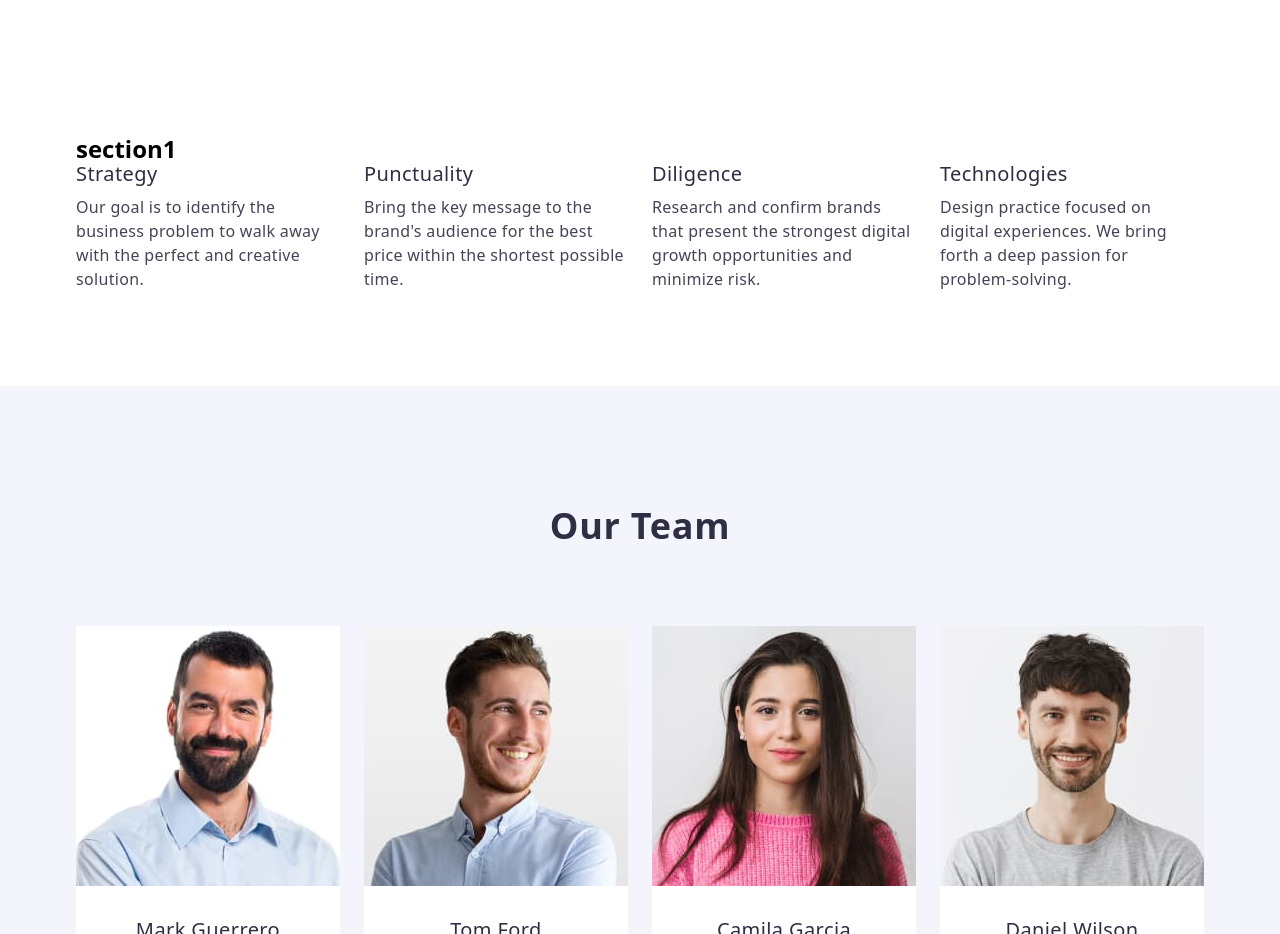
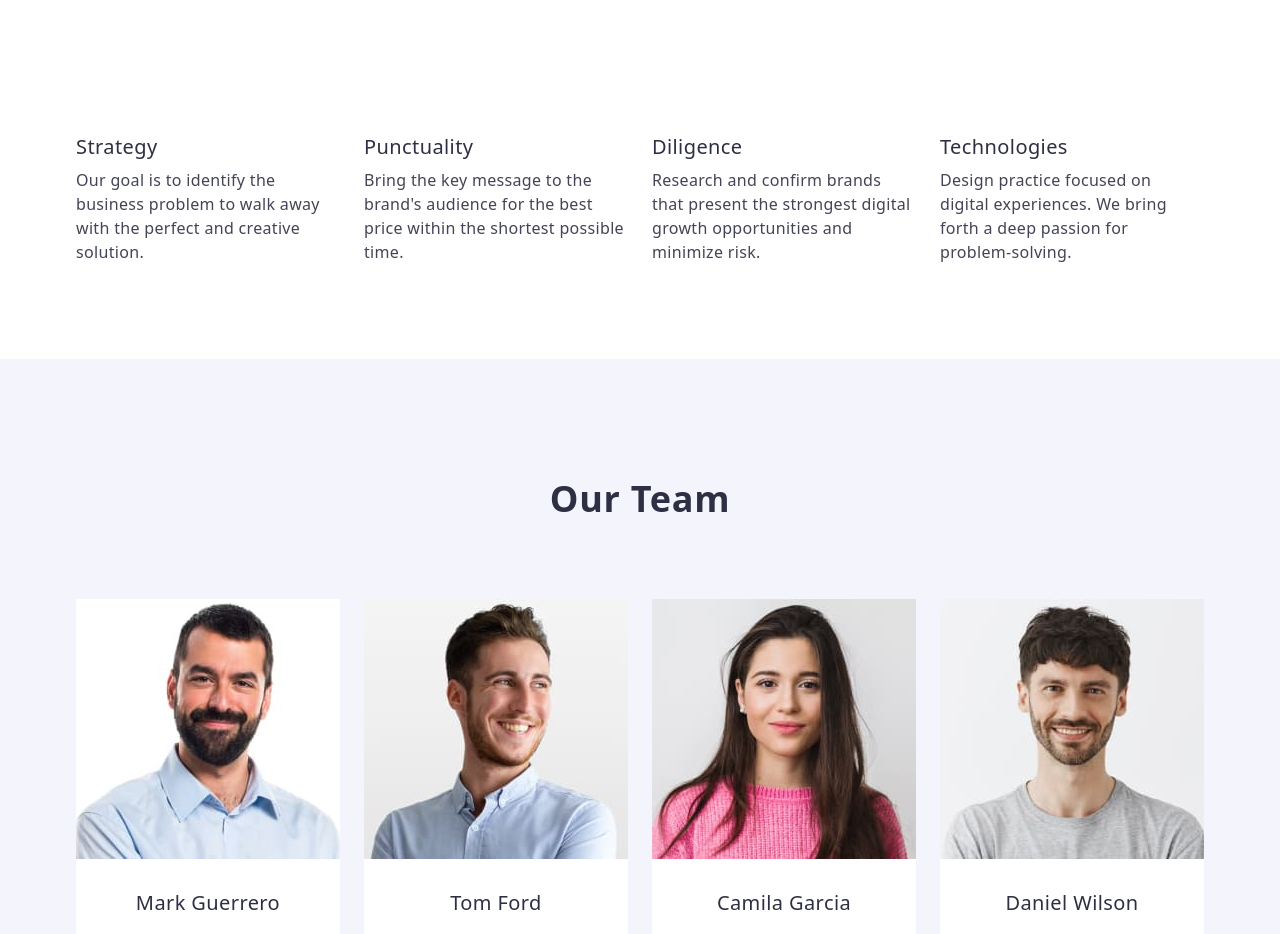
Before and after one commit to victorkulish/hw3, a plain HTML site: page index.html in a window 1280 px wide. Shown: the part 1240-2174 px from the top of the page. Drawn offline with nearby package versions, Linux system fonts and the light colour scheme.

Commit message:
Add files via upload

```diff
--- a/css/style.css
+++ b/css/style.css
@@ -36,6 +36,17 @@ address {
 }
 img {
   display: block;
+}
+.visually-hidden {
+  position: absolute;
+  width: 1px;
+  height: 1px;
+  margin: -1px;
+  border: 0;
+  padding: 0;
+  white-space: nowrap;
+  clip-path: inset(100%);
+  overflow: hidden;
 }
 .container {
   width: 1158px;
```
